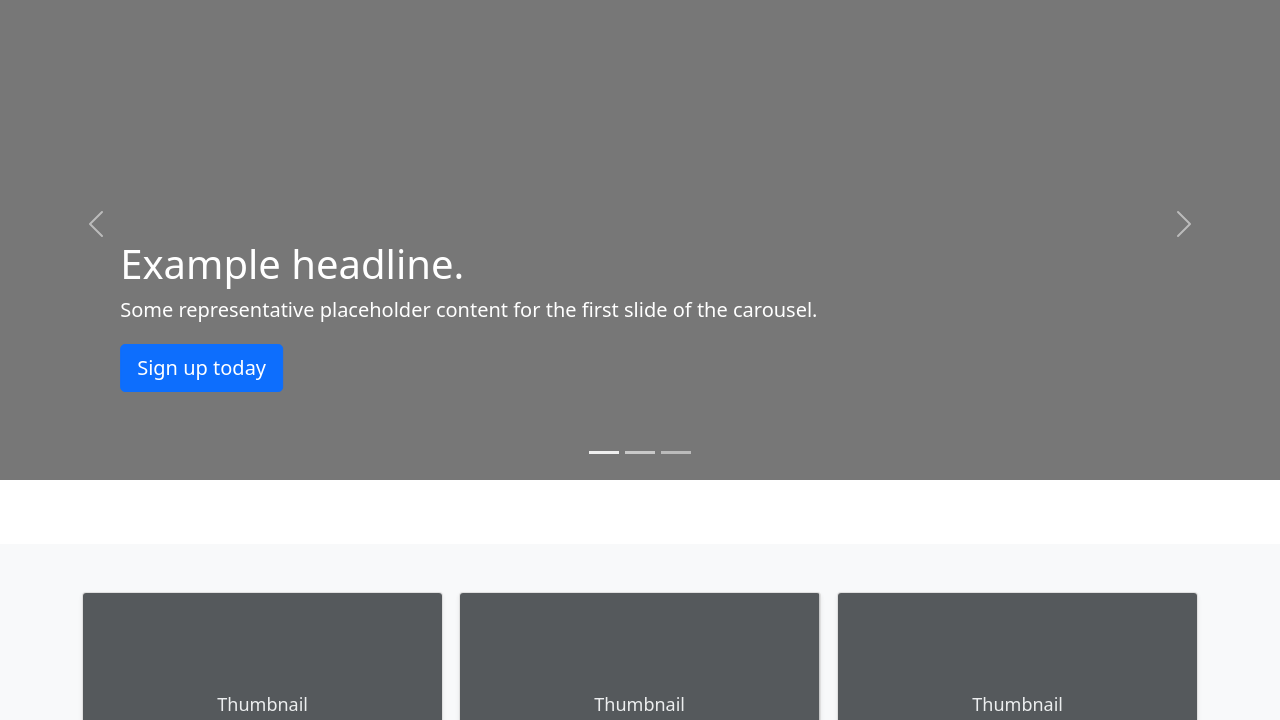
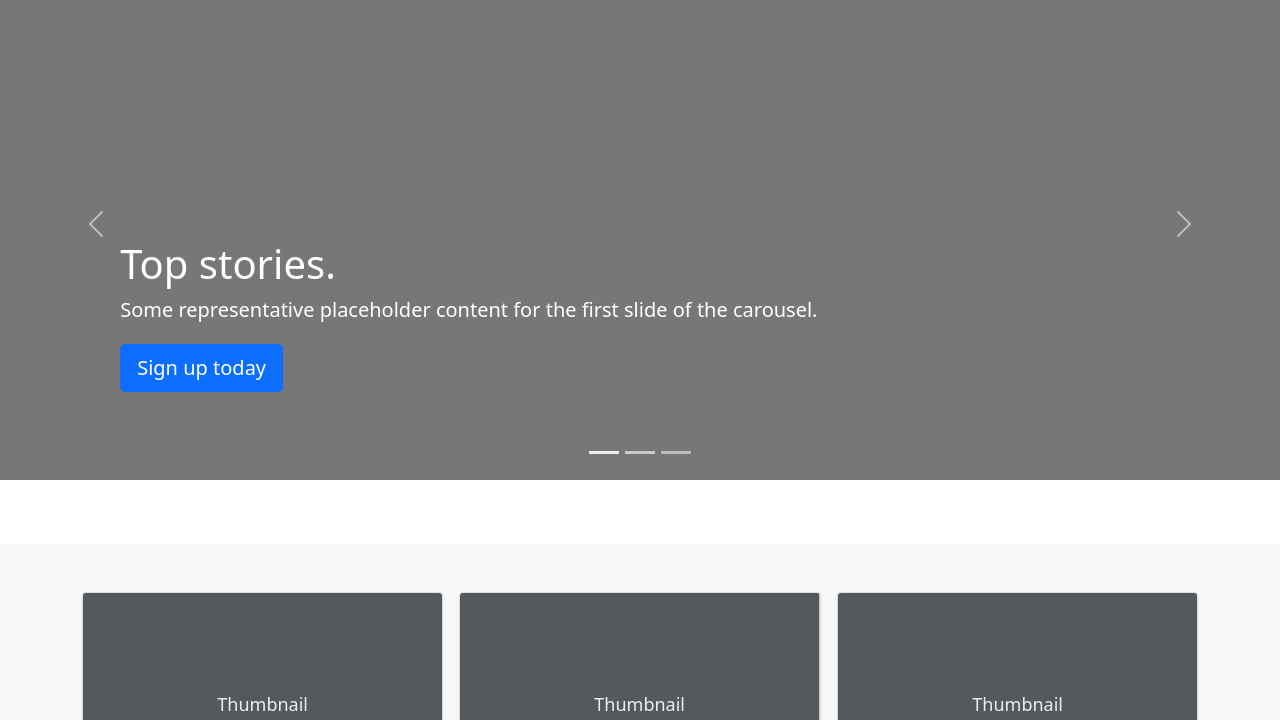
Before and after one commit to Coeus-Group/Coeus-News-Portal-frontend-HTML, a plain HTML site: page index.html in a window 1280 px wide. Shown: the part 80-800 px from the top of the page. Drawn offline with nearby package versions, Linux system fonts and the light colour scheme.

Commit message:
Adding custom wording to corousel

```diff
--- a/index.html
+++ b/index.html
@@ -74,7 +74,7 @@
 
           <div class="container">
             <div class="carousel-caption text-start">
-              <h1>Example headline.</h1>
+              <h1>Top stories.</h1>
               <p>Some representative placeholder content for the first slide of the carousel.</p>
               <p><a class="btn btn-lg btn-primary" href="#">Sign up today</a></p>
             </div>
@@ -88,7 +88,7 @@
 
           <div class="container">
             <div class="carousel-caption">
-              <h1>Another example headline.</h1>
+              <h1>The latest headlines</h1>
               <p>Some representative placeholder content for the second slide of the carousel.</p>
               <p><a class="btn btn-lg btn-primary" href="#">Learn more</a></p>
             </div>
@@ -102,7 +102,7 @@
 
           <div class="container">
             <div class="carousel-caption text-end">
-              <h1>One more for good measure.</h1>
+              <h1>News - Latest breaking news and top headlines</h1>
               <p>Some representative placeholder content for the third slide of this carousel.</p>
               <p><a class="btn btn-lg btn-primary" href="#">Browse gallery</a></p>
             </div>
```
